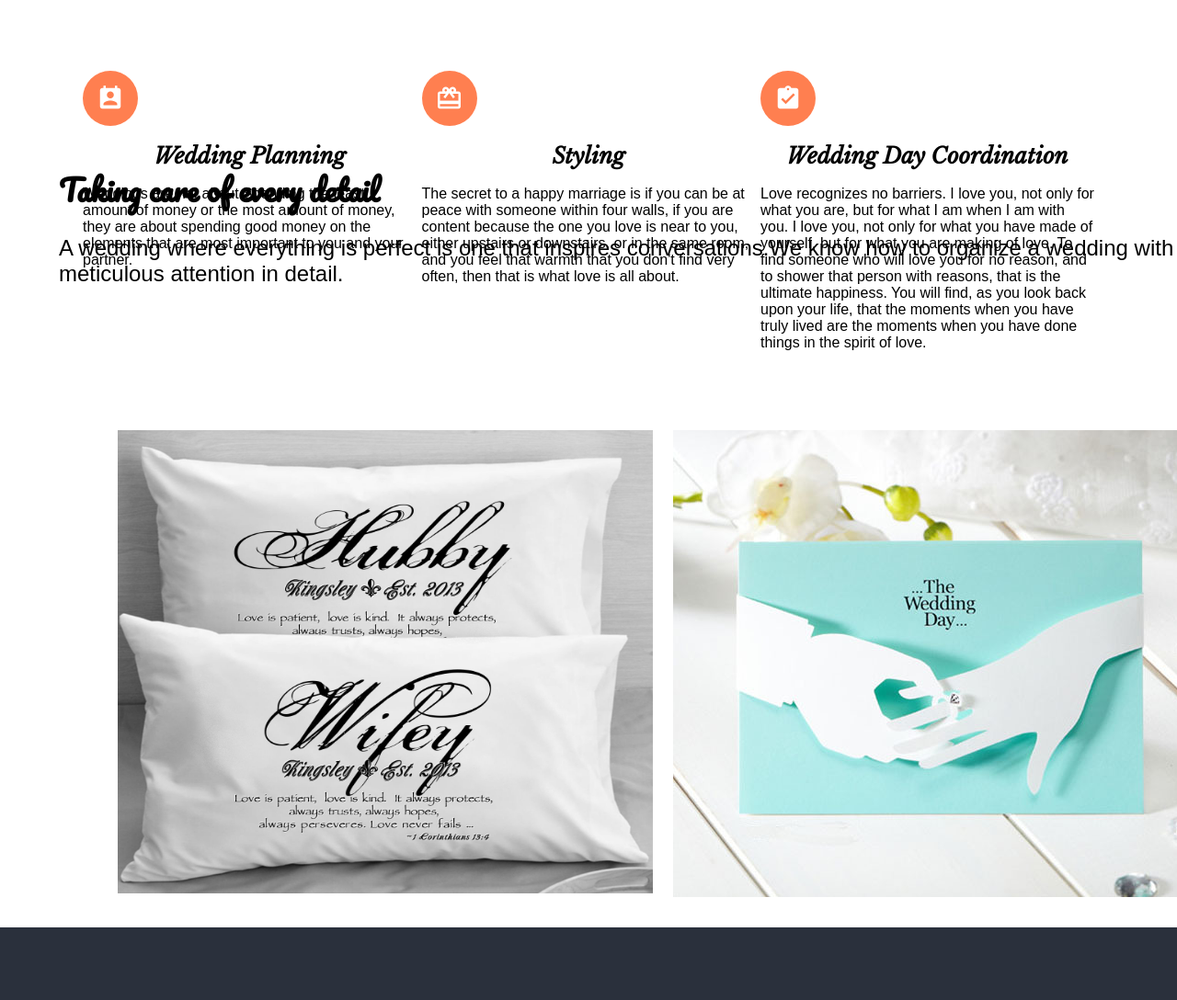
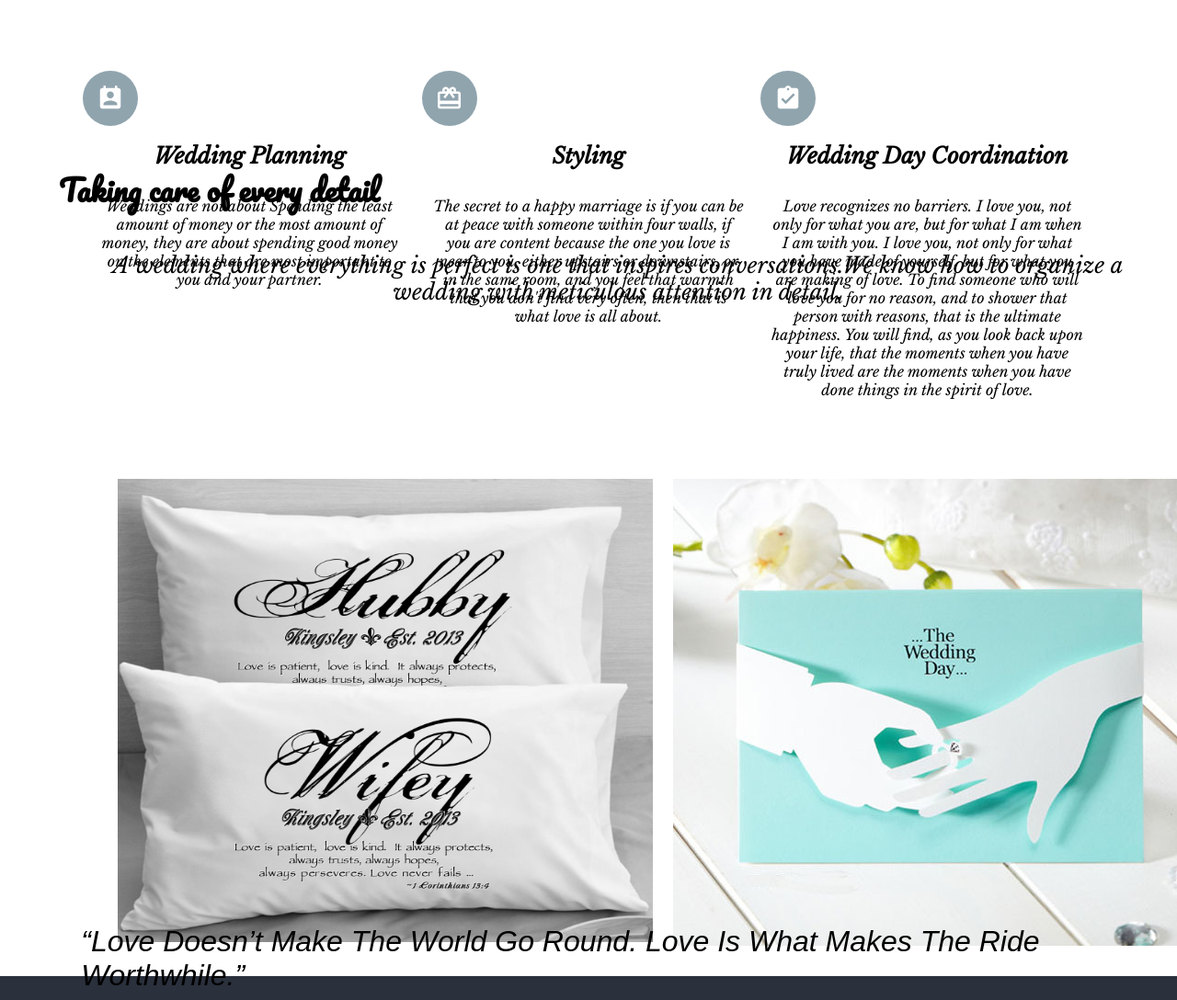
Before and after one commit to Bayoma/WeddingPlanner, a plain HTML site: page index.html in a window 1280 px wide. Shown: the part 203-1291 px from the top of the page at 92% size. Drawn offline with nearby package versions, Linux system fonts and the light colour scheme.

Commit message:
Centering Text

```diff
--- a/css/main.css
+++ b/css/main.css
@@ -5,9 +5,6 @@
   box-sizing: border-box;
   margin: 0;
   padding: 0;
-}
-p {
-    margin-bottom: .7em;
 }
 
 .contact{
@@ -127,7 +124,7 @@ nav a:focus{
 }
 
 #subquote{
-  top: 540%;
+  top: 440%;
   left: 2%;
   text-transform: capitalize;
   font-style: italic;
@@ -172,7 +169,7 @@ nav a:focus{
   width: 33%;
 }
 
-.row > h2{
+.row > h2, p{
   text-align: center;
   padding: .75em;
   font-family: 'Libre Baskerville', serif;
@@ -182,14 +179,15 @@ nav a:focus{
   padding: .5em;
 }
 
-.row > .material-icons{
+.row .material-icons{
   margin: 0 auto;
-  background: coral;
+  background: #90A4AE;
   border-radius: 50%;
   padding: .5em;
   font-size: 30px;
   color: white;
 }
+
 .footer-container {
   width: 80%;
   max-width: 1100px;
```
